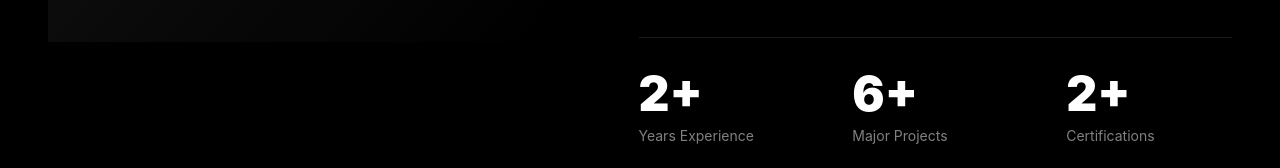
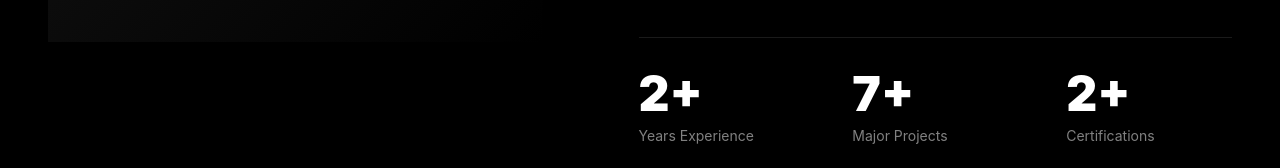
Before and after one commit to zannn1019/portfolio, a Nuxt app: page / in a window 1280 px wide. Shown: the part 2237-2405 px from the top of the page. Built offline with nearby package versions, Linux system fonts and the light colour scheme.

Commit message:
fix: major project count

```diff
--- a/app/components/AboutSection.vue
+++ b/app/components/AboutSection.vue
@@ -54,7 +54,7 @@
 
             <div class="detail-block" ref="detail3Ref">
               <div class="experience-grid">
-                <div v-for="exp in about.experience" :key="exp.label" class="exp-item">
+                <div v-for="exp in experienceData" :key="exp.label" class="exp-item">
                   <span class="exp-number">{{ exp.number }}</span>
                   <span class="exp-label">{{ exp.label }}</span>
                 </div>
@@ -80,6 +80,18 @@ const detail1Ref = ref(null)
 const detail2Ref = ref(null)
 const detail3Ref = ref(null)
 const badgeRef = ref(null)
+
+const experienceData = computed(() => {
+  return about.experience.map(exp => {
+    if (exp.number === '' && exp.label === 'Major Projects') {
+      return {
+        ...exp,
+        number: `${projects.value.length}+`
+      }
+    }
+    return exp
+  })
+})
 
 onMounted(() => {
   // Section label animation
--- a/app/data/identity.json
+++ b/app/data/identity.json
@@ -43,7 +43,7 @@
       },
       {
         "name": "DevOps & CI/CD",
-        "level": 85
+        "level": 75
       }
     ],
     "experience": [
@@ -52,7 +52,7 @@
         "label": "Years Experience"
       },
       {
-        "number": "6+",
+        "number": "",
         "label": "Major Projects"
       },
       {
```
Also changed, not shown: 1 other file (tests, documents, lock files or other folders).
